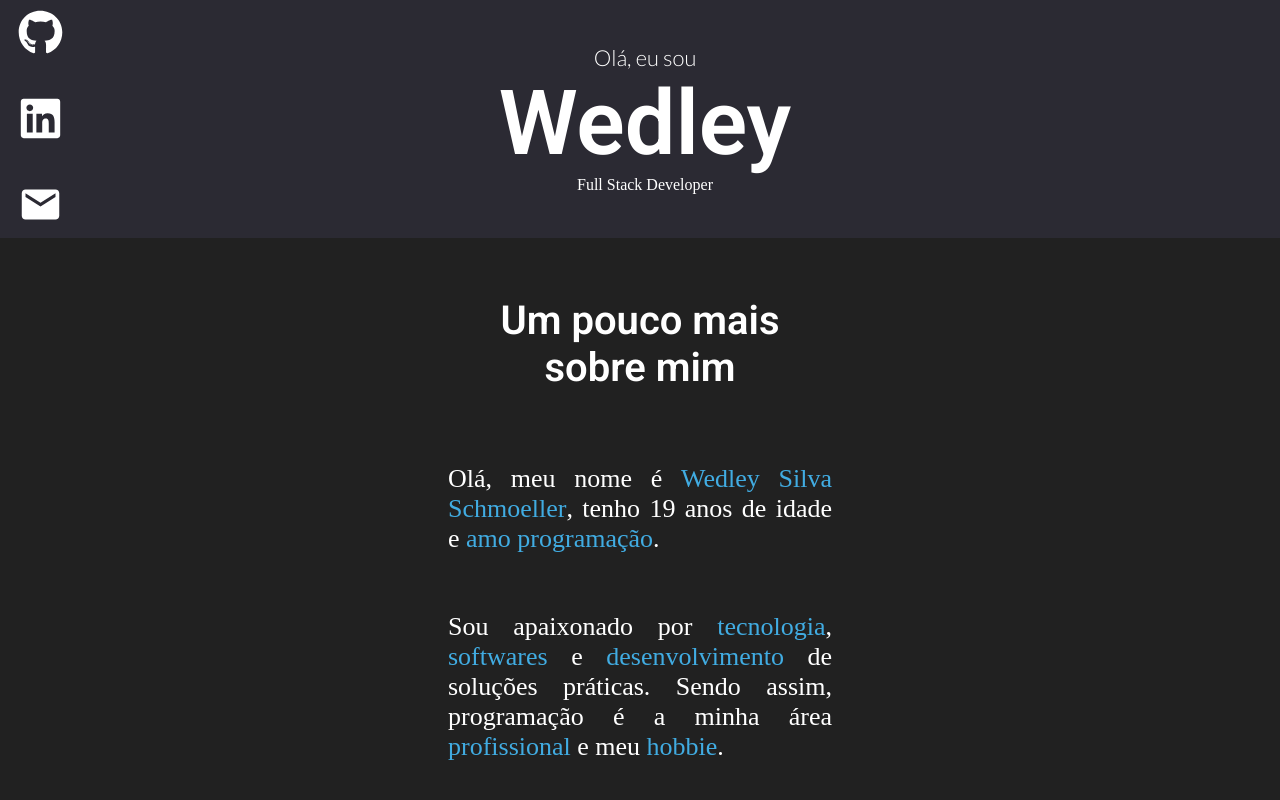
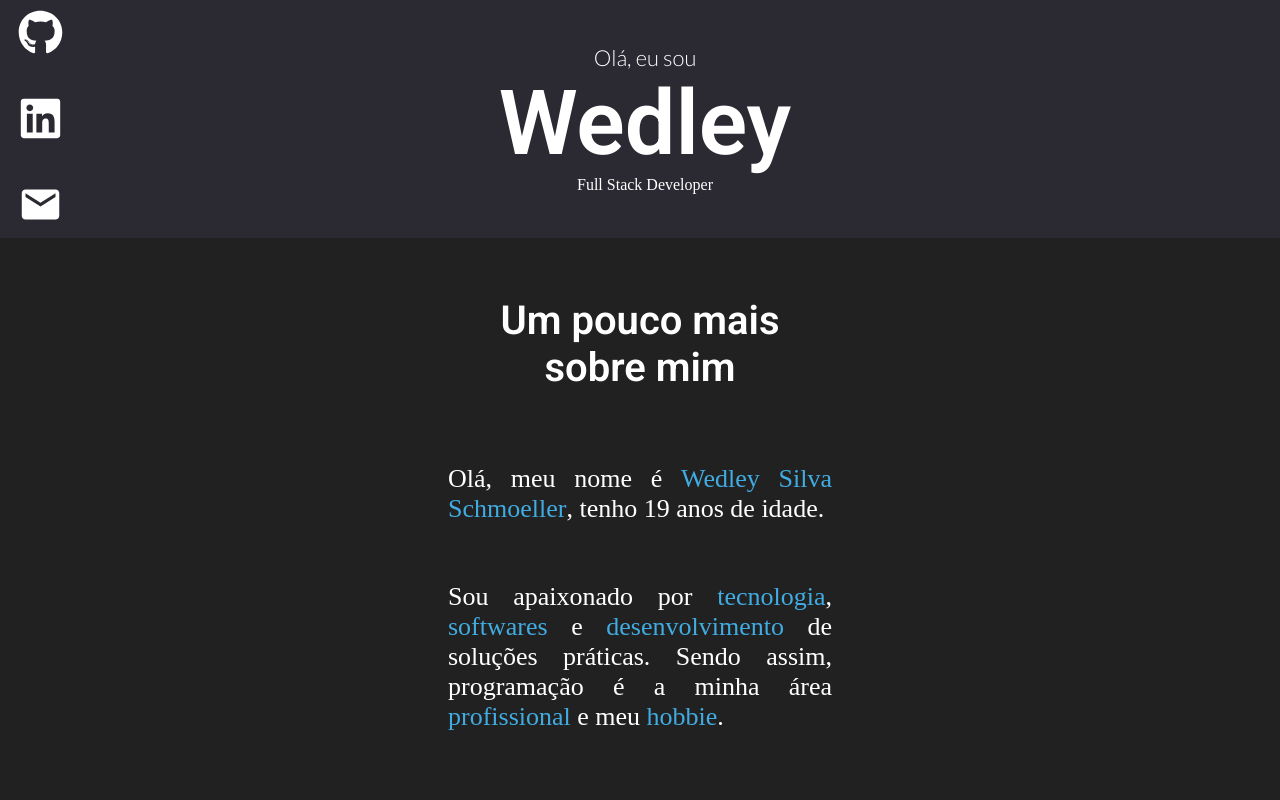
Before and after one commit to WedleySilva/wedley-portifolio, a React (Vite) app: page / in a window 1280 px wide. Shown: the top 800 px of the page. Built offline with nearby package versions, Linux system fonts and the light colour scheme.

Commit message:
Atualização do Sobre

```diff
--- a/src/components/sectors/SectorSobre.jsx
+++ b/src/components/sectors/SectorSobre.jsx
@@ -6,7 +6,7 @@ const SectorSobre = () => (
         Um pouco mais <br /> sobre mim
         </h2>
         <h3 className="textSobre">
-        Olá, meu nome é <strong className='bold'>Wedley Silva Schmoeller</strong>, tenho 19  anos de idade e <strong className='bold'>amo programação</strong>.
+        Olá, meu nome é <strong className='bold'>Wedley Silva Schmoeller</strong>, tenho 19  anos de idade.
         <div className="textSobre2">
         Sou apaixonado por <strong className='bold'>tecnologia</strong>, <strong className='bold'>softwares</strong> e <strong className='bold'>desenvolvimento</strong> de
          soluções práticas. Sendo assim, programação é a minha área <strong className='bold'>profissional</strong> e meu <strong className='bold'>hobbie</strong>.
```
